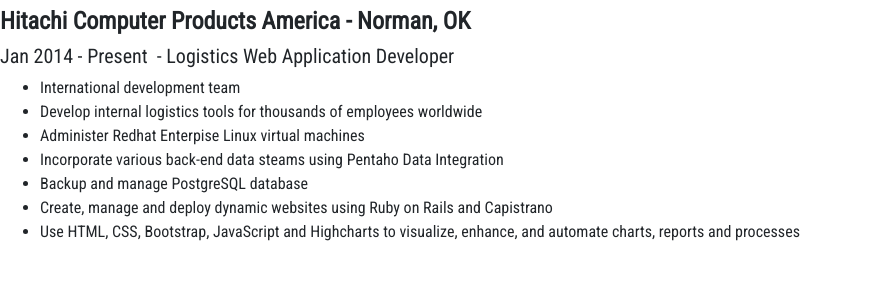
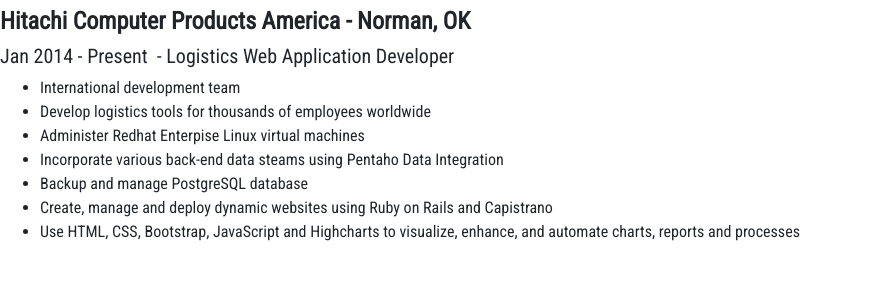
Before and after one commit to USA-RedDragon/usa-reddragon.github.io, a Jekyll site: the page built from raw.html, in a window 1280 px wide. Shown: the part 356-642 px from the top of the page, without its empty margins (0-893 px from the left). Built offline with Jekyll 4.4.1, drawn with Linux system fonts in a browser that asks for light colours; nearby versions of some CDN libraries.

Commit message:
Update companies.json

```diff
--- a/_data/companies.json
+++ b/_data/companies.json
@@ -10,7 +10,7 @@
         "dates": "Jan 2014 - Present&nbsp;",
         "points": [
           "International development team",
-          "Develop internal logistics tools for thousands of employees worldwide",
+          "Develop logistics tools for thousands of employees worldwide",
           "Administer Redhat Enterpise Linux virtual machines",
           "Incorporate various back-end data steams using Pentaho Data Integration",
           "Backup and manage PostgreSQL database",
```
